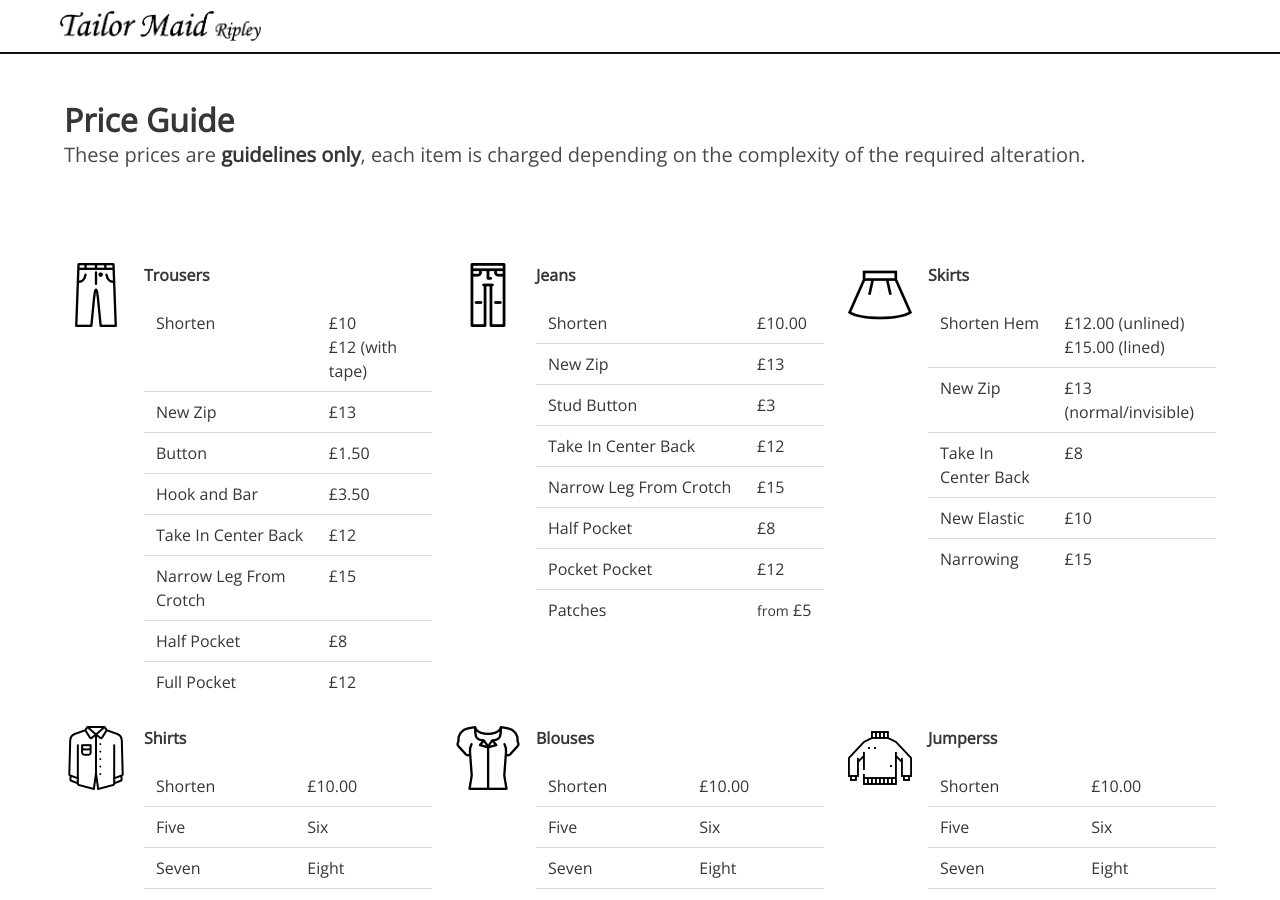
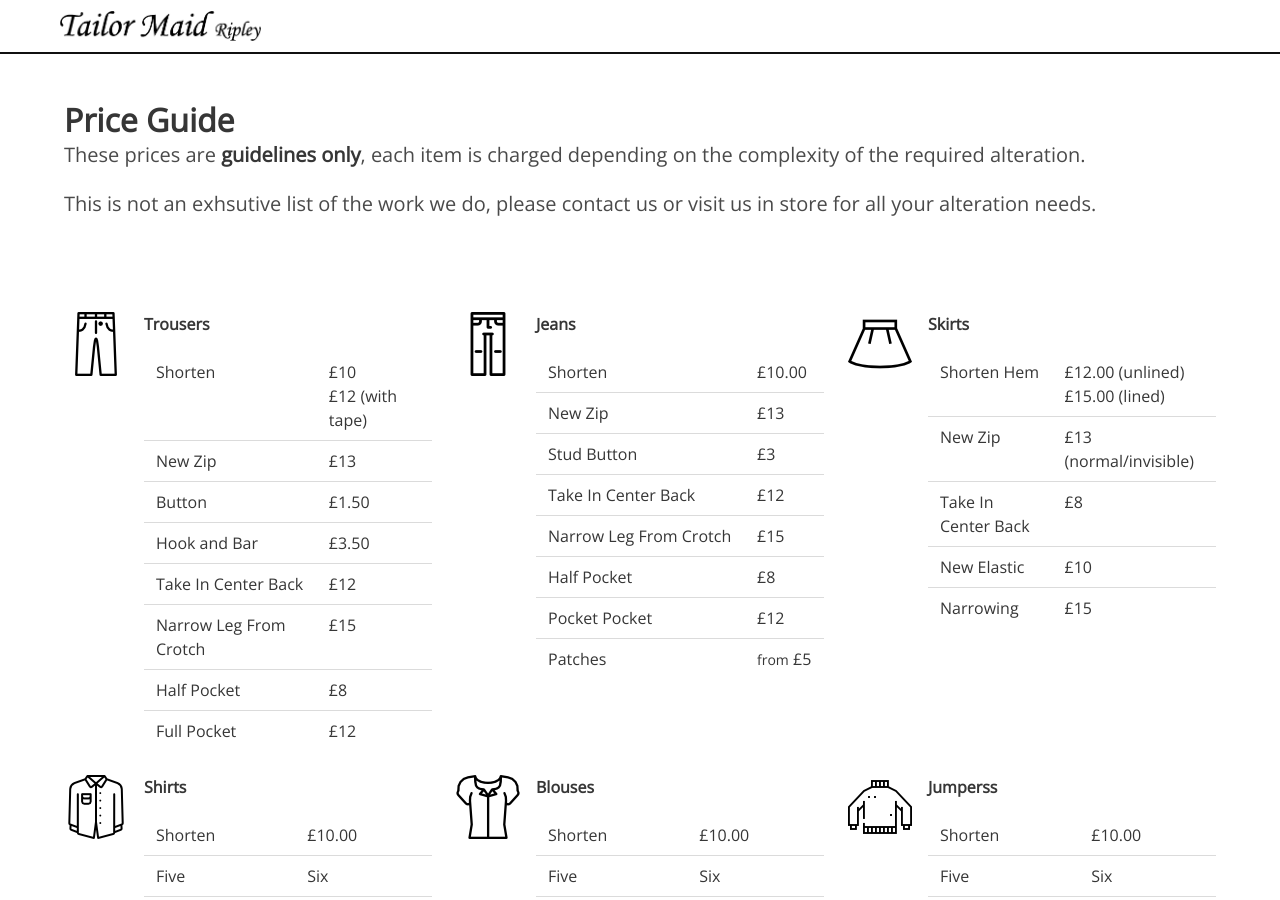
Before and after one commit to tailor-maid/tailormaid.github.io, a Jekyll site: the page built from _pages/price-guide.html, in a window 1280 px wide and 900 px high. Built offline with Jekyll 4.4.1, drawn with Linux system fonts in a browser that asks for light colours; nearby versions of some CDN libraries.

```diff
--- a/_pages/price-guide.html
+++ b/_pages/price-guide.html
@@ -13,6 +13,9 @@ permalink: /price-guide/
             </h1>
             <h2 class="subtitle">
                 These prices are <strong>guidelines only</strong>, each item is charged depending on the complexity of the required alteration.
+            </h2>
+            <h2 class="subtitle">
+                This is not an exhsutive list of the work we do, please contact us or visit us in store for all your alteration needs.
             </h2>
         </div>
     </div>
```
